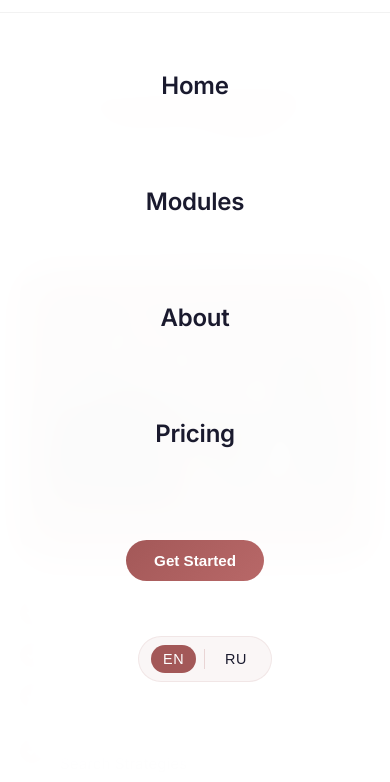
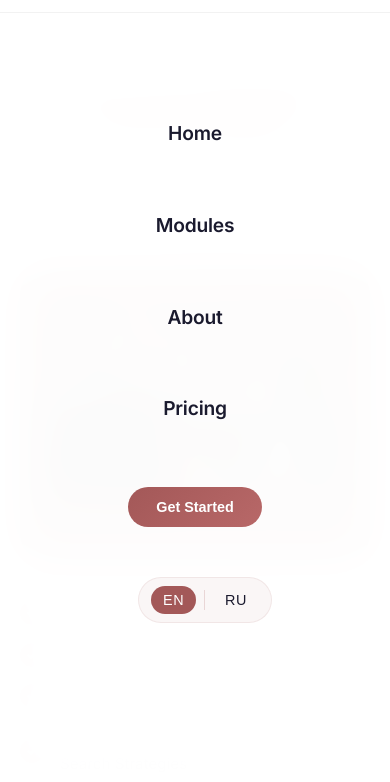
Before and after one commit to zmazeyeva-glitch/ColLAb, a plain HTML site: page index.html in a window 390 px wide. Both pictures are taken after a click on the button "Toggle mobile menu". Shown: the part 58-840 px from the top of the page. Drawn offline with Linux system fonts and the light colour scheme.

Commit message:
Optimize mobile menu to fit all elements without scrolling
- Reduce font sizes and spacing in mobile navigation menu
- Add responsive adjustments for small screens and landscape orientation
- Ensure all menu items, buttons, and language switcher are visible
- Improve padding and margins for better mobile UX
- Add special handling for very short screens (landscape mode)

```diff
--- a/index.html
+++ b/index.html
@@ -1347,6 +1347,7 @@
       opacity: 0;
       transform: translateY(-20px);
       transition: all 0.3s ease;
+      padding: 20px;
     }
 
     .mobile-nav.active {
@@ -1358,9 +1359,9 @@
     .mobile-nav a {
       text-decoration: none;
       color: var(--text-dark);
-      font-size: 1.5rem;
+      font-size: 1.3rem;
       font-weight: 600;
-      margin: 20px 0;
+      margin: 15px 0;
       position: relative;
       transition: all 0.3s ease;
       opacity: 0;
@@ -1379,10 +1380,19 @@
     }
 
     .mobile-nav .cta-button {
-      margin-top: 30px;
+      margin-top: 20px;
       opacity: 0;
       transform: translateY(20px);
       animation: fadeInUp 0.5s ease 0.5s forwards;
+      padding: 14px 32px;
+      font-size: 0.95rem;
+    }
+
+    .mobile-nav .language-switcher {
+      margin-top: 20px;
+      opacity: 0;
+      transform: translateY(20px);
+      animation: fadeInUp 0.5s ease 0.6s forwards;
     }
 
     /* Responsive Design */
@@ -1632,6 +1642,21 @@
 
     /* Small mobile devices */
     @media (max-width: 480px) {
+      .mobile-nav a {
+        font-size: 1.2rem;
+        margin: 12px 0;
+      }
+
+      .mobile-nav .cta-button {
+        padding: 12px 28px;
+        font-size: 0.9rem;
+        margin-top: 15px;
+      }
+
+      .mobile-nav .language-switcher {
+        margin-top: 15px;
+        transform: scale(0.95);
+      }
       .hero-content h1 {
         font-size: 1.7rem;
       }
@@ -1664,6 +1689,29 @@
 
       .pricing-price {
         font-size: 2.5rem;
+      }
+    }
+
+    /* Very short screens (landscape mobile) */
+    @media (max-height: 600px) and (orientation: landscape) {
+      .mobile-nav {
+        padding: 10px 20px;
+      }
+
+      .mobile-nav a {
+        font-size: 1.1rem;
+        margin: 8px 0;
+      }
+
+      .mobile-nav .cta-button {
+        padding: 10px 24px;
+        font-size: 0.85rem;
+        margin-top: 10px;
+      }
+
+      .mobile-nav .language-switcher {
+        margin-top: 10px;
+        transform: scale(0.9);
       }
     }
 
@@ -1744,7 +1792,7 @@
     <a href="#about" onclick="closeMobileMenu()" data-i18n="nav.about">About</a>
     <a href="#pricing" onclick="closeMobileMenu()" data-i18n="nav.pricing">Pricing</a>
     <button class="cta-button" onclick="window.open('https://docs.google.com/forms/d/e/1FAIpQLSf2EfatLGiBouR9krSWpJjTayWAqQHsah7l_bVnGokwK8Viqg/viewform', '_blank'); closeMobileMenu()"><span data-i18n="nav.get_started">Get Started</span></button>
-    <div class="language-switcher" style="margin-top: 20px;">
+    <div class="language-switcher">
       <button class="lang-btn active" onclick="changeLanguage('en'); closeMobileMenu()">EN</button>
       <div class="lang-divider"></div>
       <button class="lang-btn" onclick="changeLanguage('ru'); closeMobileMenu()">RU</button>
```
